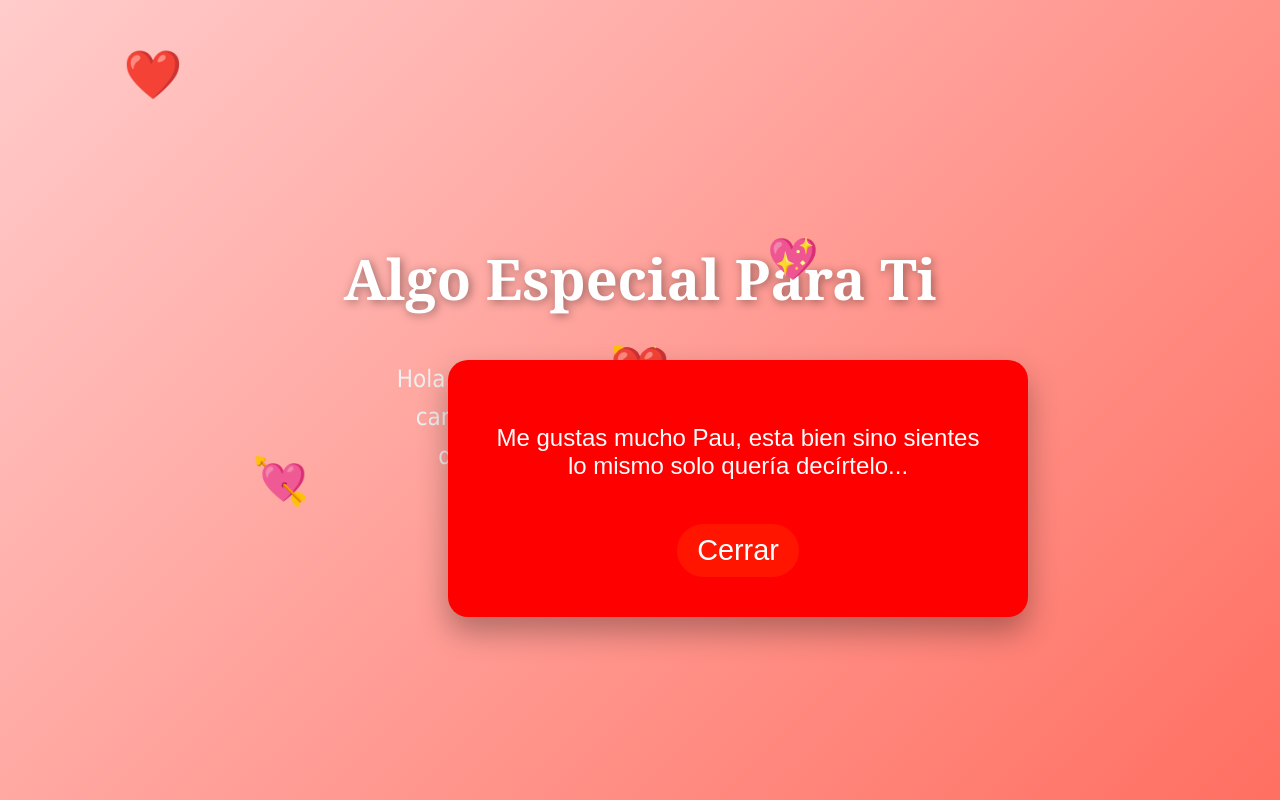
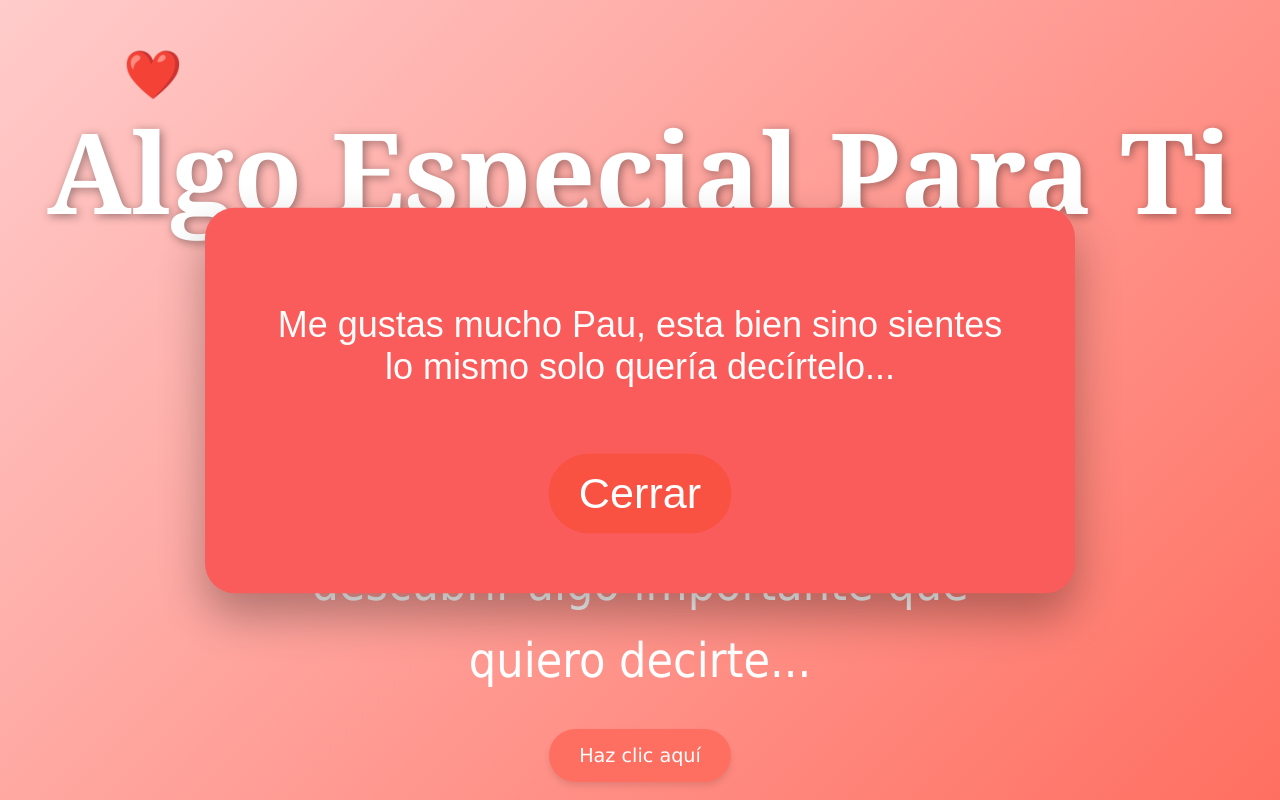
Before and after one commit to JPerugachi/Love, a plain HTML site: page index.html in a window 1280 px wide. Both pictures are taken after a click on the button "Haz clic aquí". Drawn offline with Linux system fonts and the light colour scheme.

Commit message:
Carga de html de la pagina V3

```diff
--- a/index.html
+++ b/index.html
@@ -9,7 +9,7 @@
         body {
             font-family: 'Arial', sans-serif;
             text-align: center;
-            background: linear-gradient(135deg, #00ffea, #98c379); /* Fondo con gradiente */
+            background: linear-gradient(100deg, #00ffea, #6bc9b9); /* Fondo con gradiente */
             margin: 0;
             height: 100vh;
             display: flex;
@@ -22,7 +22,7 @@
         }
 
         h1 {
-            font-size: 3.5em;
+            font-size: 7em;
             color: #fff;
             margin-bottom: 20px;
             text-shadow: 2px 2px 10px rgba(0, 0, 0, 0.4); /* Sombra para el texto */
@@ -31,9 +31,9 @@
         }
 
         .message {
-            font-size: 1.5em;
-            color: #f0f0f0;
-            max-width: 500px;
+            font-size: 3em;
+            color: #ffffff;
+            max-width: 700px;
             margin-bottom: 30px;
             line-height: 1.6;
             font-family: 'Tahoma', sans-serif;
@@ -66,10 +66,10 @@
         .popup {
             display: none; /* Está oculto por defecto */
             position: fixed;
-            top: 45%;
-            left: 35%;
+            /* top: 45%; */
+            /* left: 35%; */
             transform: translate(-50%, -50%); /* Centramos el popup */
-            background: rgb(255, 0, 0); /* Fondo suave con transparencia */
+            background: rgb(250, 91, 91); /* Fondo suave con transparencia */
             color: #fffcfc;
             padding: 40px;
             border-radius: 20px;
@@ -85,23 +85,23 @@
         .popup.show {
             display: block;
             opacity: 1;
-            transform: scale(1); /* Escala al tamaño normal */
+            transform: scale(1.5); /* Escala al tamaño normal */
         }
 
         .popup .close-btn {
             margin-top: 20px;
             padding: 10px 20px;
-            background-color: #ff1500;
+            background-color: #fa5242;
             border: none;
             color: white;
             font-size: 1.2em;
             border-radius: 50px;
             cursor: pointer;
-            transition: background-color 0.3s;
+            transition: background-color 0.5s;
         }
 
         .popup .close-btn:hover {
-            background-color: #ff5733;
+            background-color: #eb6e52;
         }
 
         /* Corazones animados en el fondo */
```
